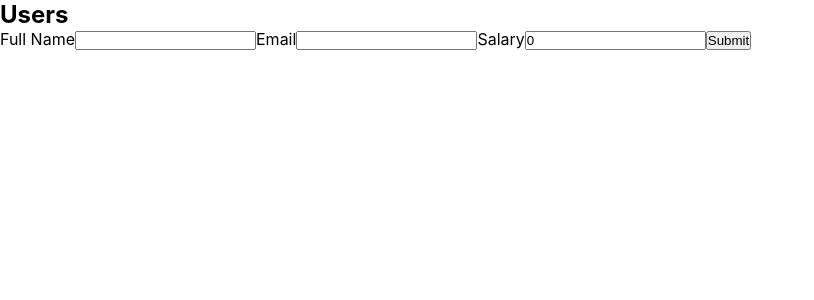
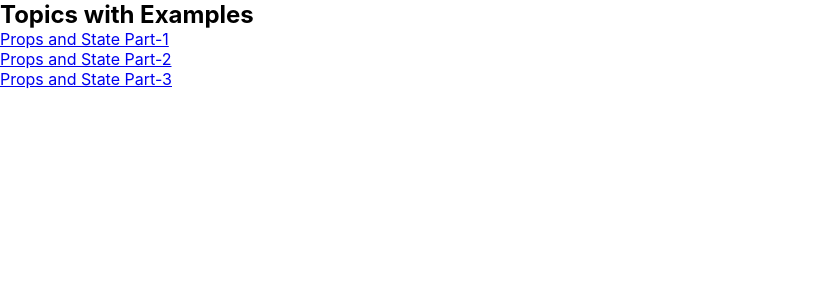
Before and after one commit to bablukpik/youtube-tutorial-react-basic, a React (Create React App) app: page / in a window 1280 px wide. Shown: the top 300 px of the page, without its empty margins (0-814 px from the left). Built offline with nearby package versions, Linux system fonts and the light colour scheme; the HTML template or start-up script is replaced by a standard one.

Commit message:
main: formated and unnecessary code removed

```diff
--- a/src/components/AppRoutes/index.tsx
+++ b/src/components/AppRoutes/index.tsx
@@ -1,16 +1,15 @@
-import React from "react";
 import { Route, Routes } from "react-router-dom";
 import Home from "../pages/Home";
 import PropsStateExample2 from "../pages/PropsStateExample2";
 import PropsStateExample3 from "../pages/PropsStateExample3";
+import PropsStateExample from "../pages/PropsStateExample";
 
-type Props = {};
-
-export default function AppRoutes({}: Props) {
+export default function AppRoutes() {
   return (
     <>
       <Routes>
         <Route path="/" element={<Home />} />
+        <Route path="/props-state-example" element={<PropsStateExample />} />
         <Route path="/props-state-example2" element={<PropsStateExample2 />} />
         <Route path="/props-state-example3" element={<PropsStateExample3 />} />
       </Routes>
--- a/src/components/pages/Home/index.tsx
+++ b/src/components/pages/Home/index.tsx
@@ -1,57 +1,20 @@
-import React, { ChangeEvent, useState } from "react";
-import Users from "../../propsState/Users";
-import { User } from "../../propsState/Users/type";
+import { Link } from "react-router-dom";
 
 function Home() {
-  const [username, setUsername] = useState("");
-  const [email, setEmail] = useState("");
-  const [salary, setSalary] = useState(0);
-  const [userList, setUserList] = useState<User[]>([]);
-
-  // const userList = [
-  //   { id: 1, name: "John", email: "john@gmail.com", salary: 100000 },
-  //   { id: 2, name: "Doe", email: "doe@gmail.com" },
-  // ];
-
-  const handleFullnameInput = (e: ChangeEvent<HTMLInputElement>) => {
-    setUsername(e.target.value);
-  };
-
-  const handleEmailInput = (e: ChangeEvent<HTMLInputElement>) => {
-    setEmail(e.target.value);
-  };
-
-  const handleSalaryInput = (e: ChangeEvent<HTMLInputElement>) => {
-    setSalary(Number(e.target.value));
-  };
-
-  const handleSubmit = () => {
-    const userObj = { id: Date.now(), name: username, email, salary };
-    setUserList((prevUsers) => [...prevUsers, userObj]);
-    setUsername("");
-  };
-
   return (
     <>
-      <h2>Users</h2>
-      <label htmlFor="fullname">Full Name</label>
-      <input
-        id="fullname"
-        type="text"
-        value={username}
-        onChange={handleFullnameInput}
-      />
-      <label htmlFor="email">Email</label>
-      <input id="email" type="text" value={email} onChange={handleEmailInput} />
-      <label htmlFor="salary">Salary</label>
-      <input
-        id="salary"
-        type="number"
-        value={salary}
-        onChange={handleSalaryInput}
-      />
-      <button onClick={handleSubmit}>Submit</button>
-      <Users userList={userList} />
+      <h2>Topics with Examples</h2>
+      <ul>
+        <li>
+          <Link to="props-state-example">Props and State Part-1</Link>
+        </li>
+        <li>
+          <Link to="props-state-example2">Props and State Part-2</Link>
+        </li>
+        <li>
+          <Link to="props-state-example3">Props and State Part-3</Link>
+        </li>
+      </ul>
     </>
   );
 }
--- a/src/components/propsState/Users/index.tsx
+++ b/src/components/pages/PropsStateExample/UserList.tsx
@@ -1,8 +1,7 @@
-import React from "react";
-import { User, UsersProps } from "./type";
+import { User, UsersProps } from "../../../types/propsState.type";
 
 
-export default function Users({ userList }: UsersProps) {
+export default function UserList({ userList }: UsersProps) {
   return (
     <div>
       <ul>
--- /dev/null
+++ b/src/components/pages/PropsStateExample/index.tsx
@@ -0,0 +1,64 @@
+import React, { ChangeEvent, useState } from "react";
+import { User } from "../../../types/propsState.type";
+import UserList from "./UserList";
+import { Link } from "react-router-dom";
+
+function PropsStateExample() {
+  const [username, setUsername] = useState("");
+  const [email, setEmail] = useState("");
+  const [salary, setSalary] = useState<number | string>('');
+  const [userList, setUserList] = useState<User[]>([]);
+
+  // const userList = [
+  //   { id: 1, name: "John", email: "john@gmail.com", salary: 100000 },
+  //   { id: 2, name: "Doe", email: "doe@gmail.com" },
+  // ];
+
+  const handleFullnameInput = (e: ChangeEvent<HTMLInputElement>) => {
+    setUsername(e.target.value);
+  };
+
+  const handleEmailInput = (e: ChangeEvent<HTMLInputElement>) => {
+    setEmail(e.target.value);
+  };
+
+  const handleSalaryInput = (e: ChangeEvent<HTMLInputElement>) => {
+    setSalary(Number(e.target.value));
+  };
+
+  const handleSubmit = () => {
+    const userObj = { id: Date.now(), name: username, email, salary };
+    setUserList((prevUsers) => [...prevUsers, userObj]);
+    setUsername("");
+    setEmail("");
+    setSalary("");
+  };
+
+  return (
+    <>
+      <h2>Users</h2>
+      <label htmlFor="fullname">Full Name</label>
+      <input
+        id="fullname"
+        type="text"
+        value={username}
+        onChange={handleFullnameInput}
+      />
+      <label htmlFor="email">Email</label>
+      <input id="email" type="text" value={email} onChange={handleEmailInput} />
+      <label htmlFor="salary">Salary</label>
+      <input
+        id="salary"
+        type="number"
+        value={salary}
+        onChange={handleSalaryInput}
+      />
+      <button onClick={handleSubmit}>Submit</button>
+      <UserList userList={userList} />
+      <br />
+      <Link to="/">Back to Home</Link>
+    </>
+  );
+}
+
+export default PropsStateExample;
--- a/src/components/propsState2/Users/index.tsx
+++ b/src/components/pages/PropsStateExample2/UserList.tsx
@@ -1,8 +1,7 @@
-import React from "react";
-import { User, UsersProps } from "./type";
+import { User, UsersProps } from "../../../types/propsState.type";
 
 
-export default function Users({ userList }: UsersProps) {
+export default function UserList({ userList }: UsersProps) {
   return (
     <div>
       <ul>
--- a/src/components/pages/PropsStateExample2/index.tsx
+++ b/src/components/pages/PropsStateExample2/index.tsx
@@ -1,6 +1,7 @@
 import React, { ChangeEvent, FormEvent, useRef, useState } from "react";
-import Users from "../../propsState/Users";
-import { User } from "../../propsState/Users/type";
+import { User } from "../../../types/propsState.type";
+import UserList from "./UserList";
+import { Link } from "react-router-dom";
 
 function ProsStateExample2() {
   const [inputValue, setInputValue] = useState<User>({
@@ -52,7 +53,9 @@ function ProsStateExample2() {
         />
         <button>Submit</button>
       </form>
-      <Users userList={userList} />
+      <UserList userList={userList} />
+      <br />
+      <Link to="/">Back to Home</Link>
     </>
   );
 }
--- /dev/null
+++ b/src/components/pages/PropsStateExample3/UserList.tsx
@@ -0,0 +1,18 @@
+import { User, UsersProps } from "../../../types/propsState.type";
+
+
+export default function UserList({ userList }: UsersProps) {
+  return (
+    <div>
+      <ul>
+        {userList?.map((user: User) => (
+          <li key={user.id}>
+            <p><strong>Fullname:</strong> {user.name}</p>
+            <p><strong>Email:</strong> {user.email}</p>
+            <p><strong>Salary:</strong> {user.salary}</p>
+          </li>
+        ))}
+      </ul>
+    </div>
+  );
+}
--- a/src/components/pages/PropsStateExample3/index.tsx
+++ b/src/components/pages/PropsStateExample3/index.tsx
@@ -1,6 +1,7 @@
 import React, { FormEvent, useRef, useState } from "react";
-import Users from "../../propsState/Users";
-import { User } from "../../propsState/Users/type";
+import { User } from "../../../types/propsState.type";
+import UserList from "./UserList";
+import { Link } from "react-router-dom";
 
 function ProsStateExample3() {
   const [userList, setUserList] = useState<User[]>([]);
@@ -49,7 +50,9 @@ function ProsStateExample3() {
         />
         <button>Submit</button>
       </form>
-      <Users userList={userList} />
+      <UserList userList={userList} />
+      <br />
+      <Link to="/">Back to Home</Link>
     </>
   );
 }
--- a/src/components/propsState/Users/type.ts
+++ b/src/types/propsState.type.ts
@@ -2,7 +2,7 @@ export interface User {
   id: number;
   name: string;
   email: string;
-  salary?: number;
+  salary?: number | string;
 }
 
 export interface UsersProps {
```
Also changed, not shown: src/components/propsState2/Users/type.ts (deleted, +0 -11 lines).
